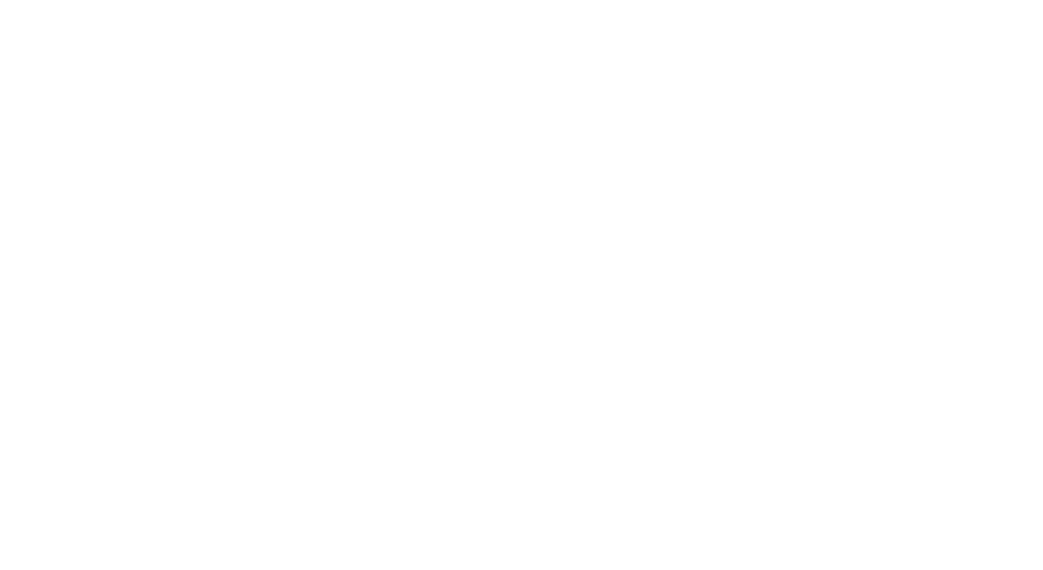
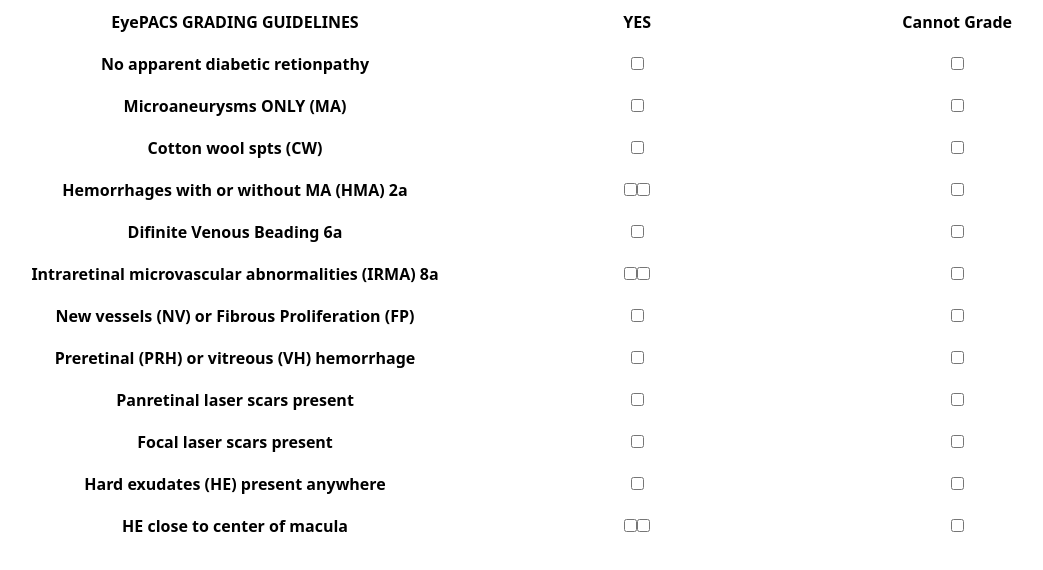
Before and after one commit to nitikornchumnankul/eye-pacs, a React (Create React App) app in the folder eye-pacs/: page / in a window 1280 px wide. Shown: the top 570 px of the page, without its empty margins (85-1128 px from the left). Built offline with nearby package versions, Linux system fonts and the light colour scheme.

Commit message:
add name in each the table

```diff
--- a/eye-pacs/src/App.js
+++ b/eye-pacs/src/App.js
@@ -1,11 +1,11 @@
-import logo from './logo.svg';
 import './App.css';
+import UpdateEye from './conponents/form/UpdateEye';
 
 function App() {
   return (
     <>
-
-  </>
+    <UpdateEye></UpdateEye>
+    </>
   );
 }
 
--- /dev/null
+++ b/eye-pacs/src/conponents/form/UpdateEye.js
@@ -0,0 +1,108 @@
+import React, { Component } from 'react'
+
+export default class UpdateEye extends Component {
+    render() {
+        return (
+            <div>
+
+                <table class="bg-white table-auto border-separate w-full">
+                    {/* -----------------------------------------HEADER------------------------------------------------------------- */}
+                    <thead>
+                        <tr>
+                            <th class="p-2 w-1/2">EyePACS GRADING GUIDELINES</th>
+                            <th class="p-2">YES</th>
+                            <th class="p-2">Cannot Grade</th>
+                        </tr>
+                    </thead>
+                    {/* ------------------------------------------BODY------------------------------------------------------------ */}
+                    <tbody>
+
+                        <tr>
+                            <th class="p-2 w-1/2">  No apparent diabetic retionpathy</th>
+                            <th><input type="checkbox"></input></th>
+                            <th><input type="checkbox"></input></th>
+                        </tr>
+
+
+                        <tr>
+                            <th class="p-2 w-1/2"> Microaneurysms ONLY (MA)</th>
+                            <th><input type="checkbox"></input></th>
+                            <th><input type="checkbox"></input></th>
+                        </tr>
+
+
+                        <tr>
+                            <th class="p-2 w-1/2"> Cotton wool spts (CW)</th>
+                            <th><input type="checkbox"></input></th>
+                            <th><input type="checkbox"></input></th>
+
+                        </tr>
+
+
+                        <tr>
+                            <th class="p-2 w-1/2">Hemorrhages with or without MA (HMA) 2a</th>
+                            <th><input type="checkbox"></input><input type="checkbox"></input></th>
+                            <th><input type="checkbox"></input></th>
+
+                        </tr>
+
+                        <tr>
+                            <th class="p-2 w-1/2">   Difinite Venous Beading 6a</th>
+                            <th><input type="checkbox"></input></th>
+                            <th><input type="checkbox"></input></th>
+                        </tr>
+
+
+                        <tr>
+                            <th class="p-2 w-1/2">Intraretinal microvascular abnormalities (IRMA) 8a</th>
+                            <th><input type="checkbox"></input><input type="checkbox"></input></th>
+                            <th><input type="checkbox"></input></th>
+                        </tr>
+
+                        <tr >
+                            <th class="p-2 w-1/2"> New vessels (NV) or Fibrous Proliferation (FP)</th>
+                            <th><input type="checkbox"></input></th>
+                            <th><input type="checkbox"></input></th>
+                        </tr>
+
+                        <tr>
+                            <th class="p-2 w-1/2"> Preretinal (PRH) or vitreous (VH) hemorrhage</th>
+                            <th><input type="checkbox"></input></th>
+                            <th><input type="checkbox"></input></th>
+                        </tr>
+
+
+                        <tr>
+                            <th class="p-2 w-1/2"> Panretinal laser scars present</th>
+                            <th><input type="checkbox"></input></th>
+                            <th><input type="checkbox"></input></th>
+                        </tr>
+
+
+                        <tr>
+                            <th class="p-2 w-1/2"> Focal laser scars present</th>
+                            <th><input type="checkbox"></input></th>
+                            <th><input type="checkbox"></input></th>
+                        </tr>
+
+                        <tr>
+                            <th class="p-2 w-1/2">  Hard exudates (HE) present anywhere</th>
+                            <th><input type="checkbox"></input></th>
+                            <th><input type="checkbox"></input></th>
+                        </tr>
+
+                        <tr>
+                            <th class="p-2 w-1/2"> HE close to center of macula</th>
+                            <th><input type="checkbox"></input><input type="checkbox"></input></th>
+                            <th><input type="checkbox"></input></th>
+                        </tr>
+
+                    </tbody>
+                    {/* ------------------------------------------------------------------------------------------------------ */}
+
+
+                </table>
+            </div>
+        )
+    }
+}
--- a/eye-pacs/src/index.css
+++ b/eye-pacs/src/index.css
@@ -1,3 +1,10 @@
 @tailwind base;
 @tailwind components;
 @tailwind utilities;
+
+.table { @apply bg-black text-black table-auto border-separate w-full shadow-none }
+.table th { @apply bg-white text-white p-2 }
+.table th:nth-child(1) { @apply w-1/2 }
+.table tr:nth-child(odd) { @apply bg-white text-white }
+.table tr:nth-child(even) { @apply bg-white text-white }
+.table td { @apply p-2 }
```
Also changed, not shown: eye-pacs/src/App.css (line endings or trailing spaces).
